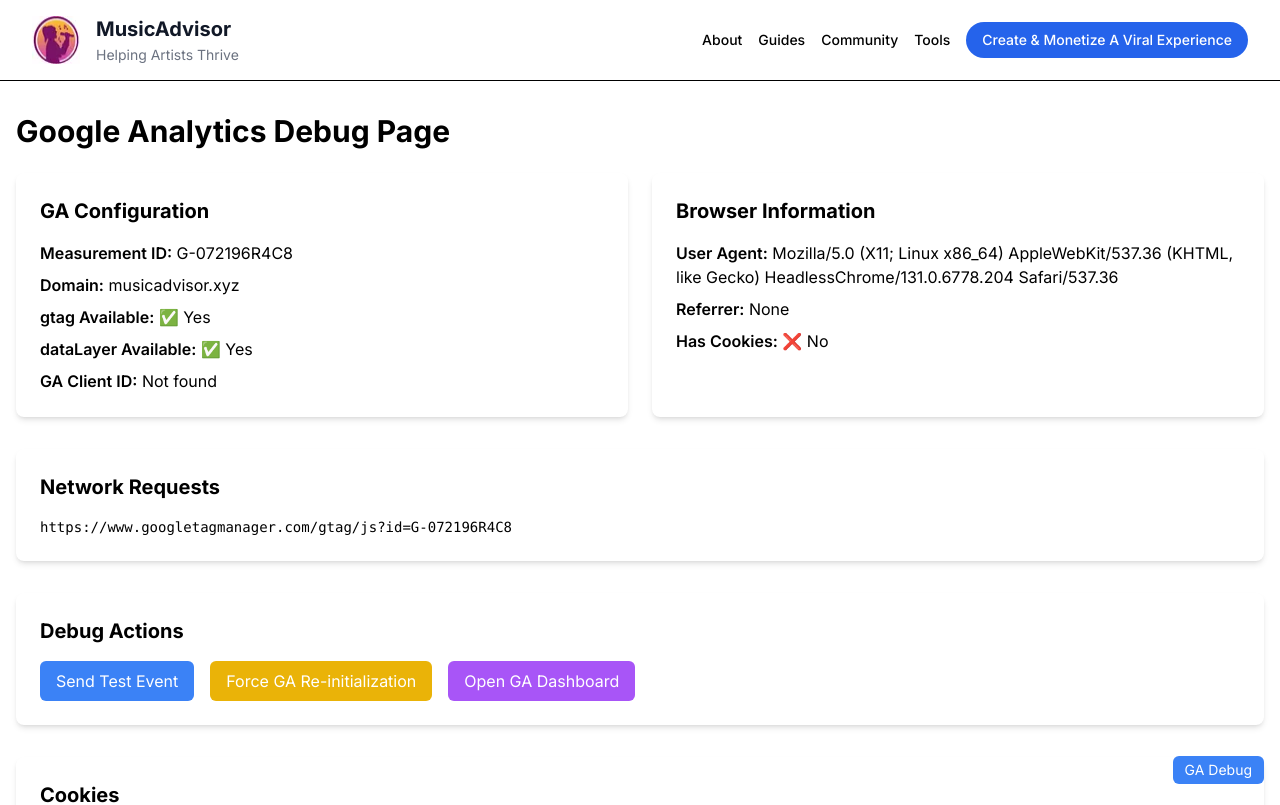
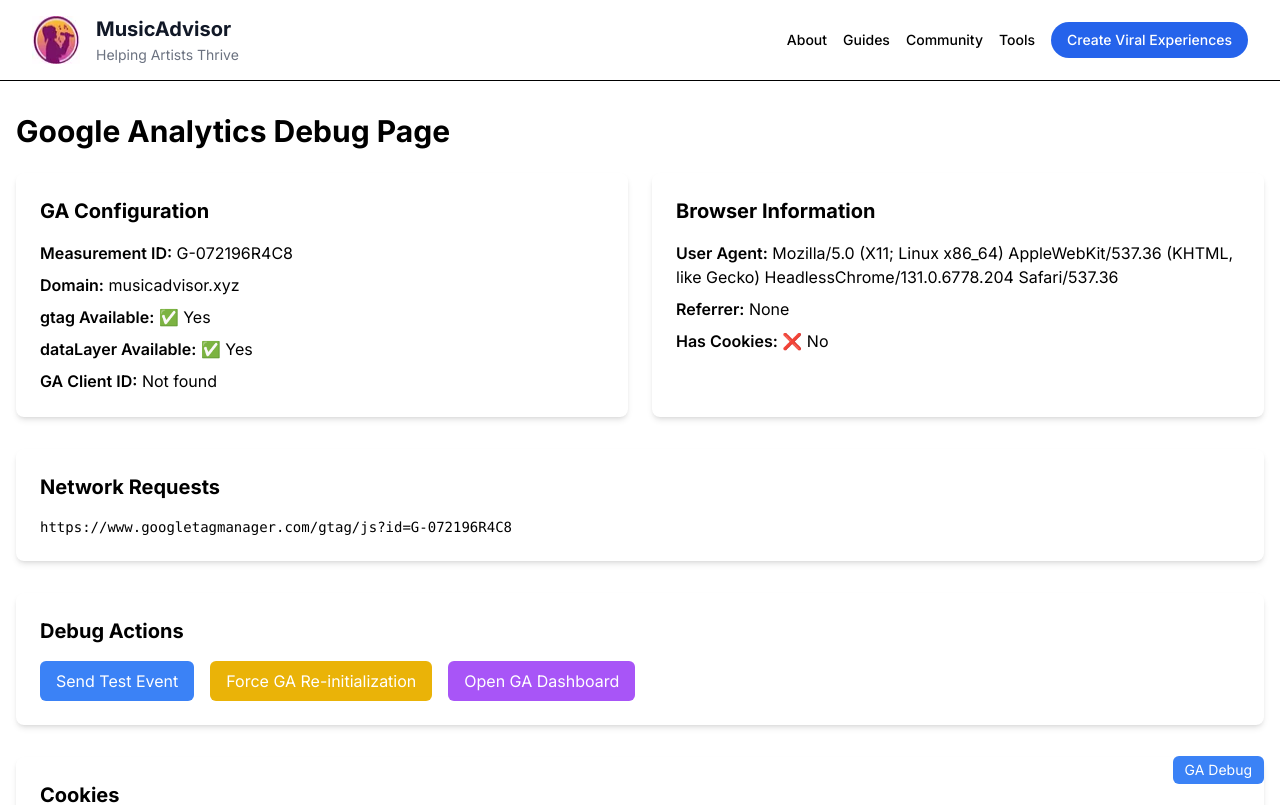
Before and after one commit to benjamenharper/musicadvisor.xyz, a Next.js app: page /ga-debug in a window 1280 px wide. Shown: the top 805 px of the page. Built offline with nearby package versions, Linux system fonts and the light colour scheme.

Commit message:
Update button text to 'Create Viral Experiences'

```diff
--- a/components/Header.tsx
+++ b/components/Header.tsx
@@ -61,7 +61,7 @@
                 rel="noopener noreferrer"
                 className="text-sm font-medium px-4 py-2 bg-blue-600 text-white rounded-full hover:bg-blue-700 transition-colors"
               >
-                Create & Monetize A Viral Experience
+                Create Viral Experiences
               </Link>
             </div>
           </nav>
```
